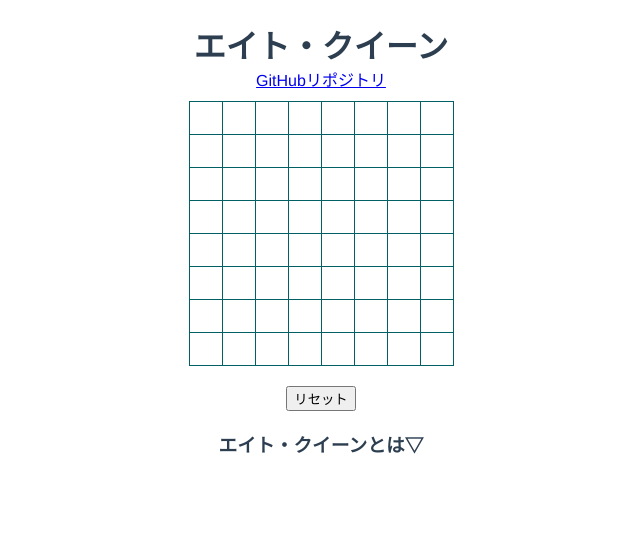
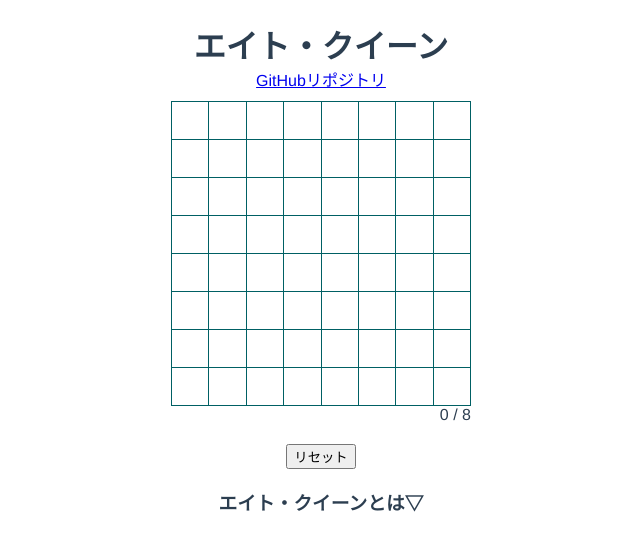
Before and after one commit to mnao305/codingskill-kadai, a Vue app in the folder kadai3/: page / in a window 1280 px wide. Shown: the top 550 px of the page, without its empty margins (319-959 px from the left). Built offline with nearby package versions, Linux system fonts and the light colour scheme.

Commit message:
update: 書き方の変更と今何個揃っているのかの表示

```diff
--- a/kadai3/src/components/EightQueen.vue
+++ b/kadai3/src/components/EightQueen.vue
@@ -9,19 +9,21 @@
     </a>
     <div class="board">
       <table>
-        <tr v-for="(item, i) in board" :key="i">
+        <tr v-for="(items, i) in board" :key="i">
           <td
-            :class="item[j - 1]"
-            @click="tdClick(i, j - 1)"
-            v-for="j in 8"
+            :class="item"
+            @click="tdClick(i, j)"
+            v-for="(item, j) in items"
             :key="j"
           >
-            <template v-if="item[j - 1] !== 'X'">
-              {{ item[j - 1] }}
+            <template v-if="item !== 'X'">
+              {{ item }}
             </template>
           </td>
         </tr>
       </table>
+
+      <div class="score">{{ result }} / 8</div>
 
       <button @click="reset">リセット</button>
       <p v-if="result >= 8">8個揃いました！！！！</p>
@@ -155,6 +157,9 @@ export default class EightQueen extends Vue {
 
 <!-- Add "scoped" attribute to limit CSS to this component only -->
 <style scoped lang="scss">
+.main {
+  width: 300px;
+  margin: 0 auto;
   h1 {
     margin-bottom: 0;
   }
@@ -162,12 +167,15 @@ a {
     display: block;
     margin-bottom: 10px;
   }
+  .score {
+    text-align: right;
+  }
   table {
     margin: 0 auto;
     border-collapse: collapse;
     td {
-    width: 30px;
-    height: 30px;
+      width: 35px;
+      height: 35px;
     }
     td:hover {
       background-color: #e0f7fa;
@@ -188,4 +196,5 @@ table {
   button {
     margin-top: 20px;
   }
+}
 </style>
```
Lines whose indentation alone changed are shown as unchanged.
